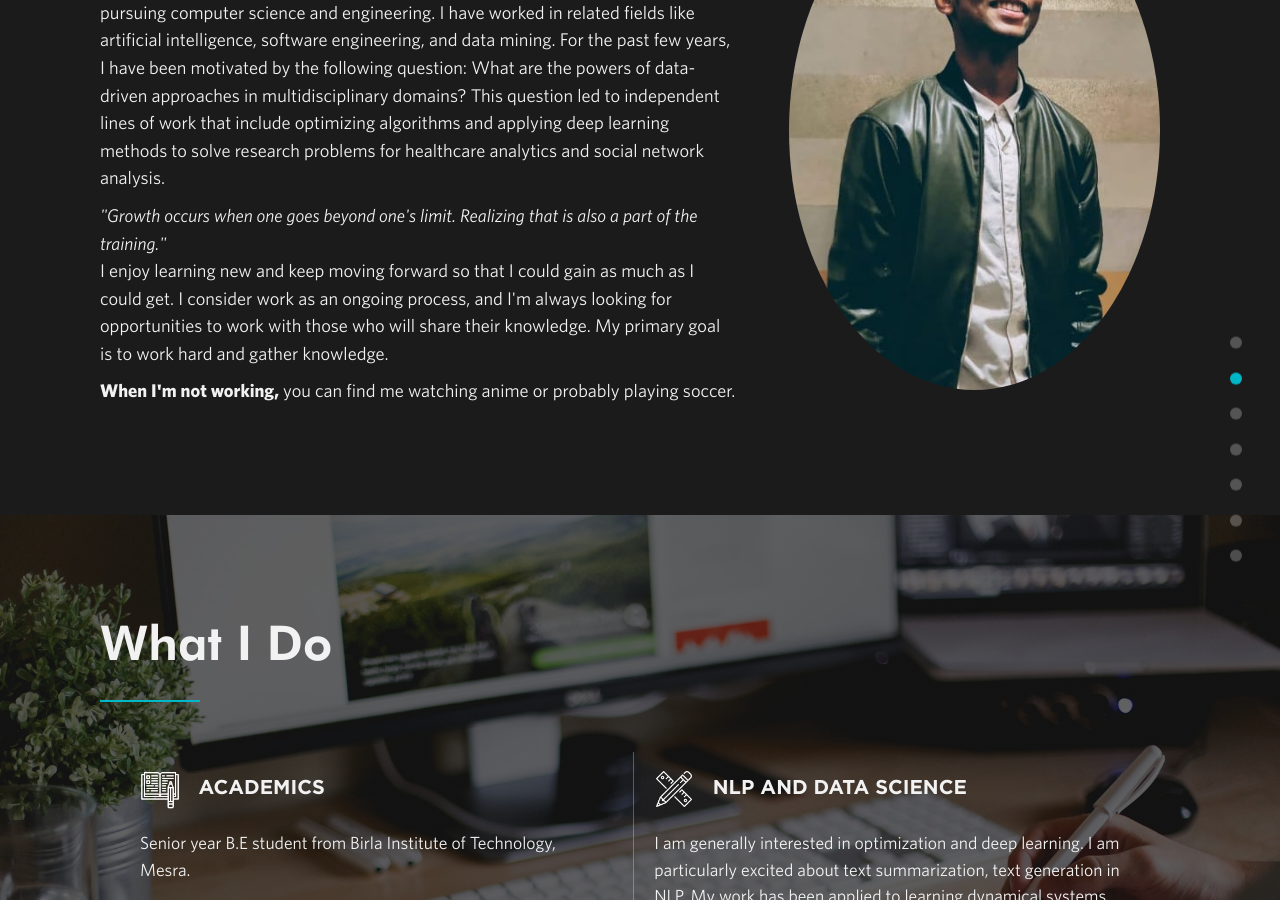
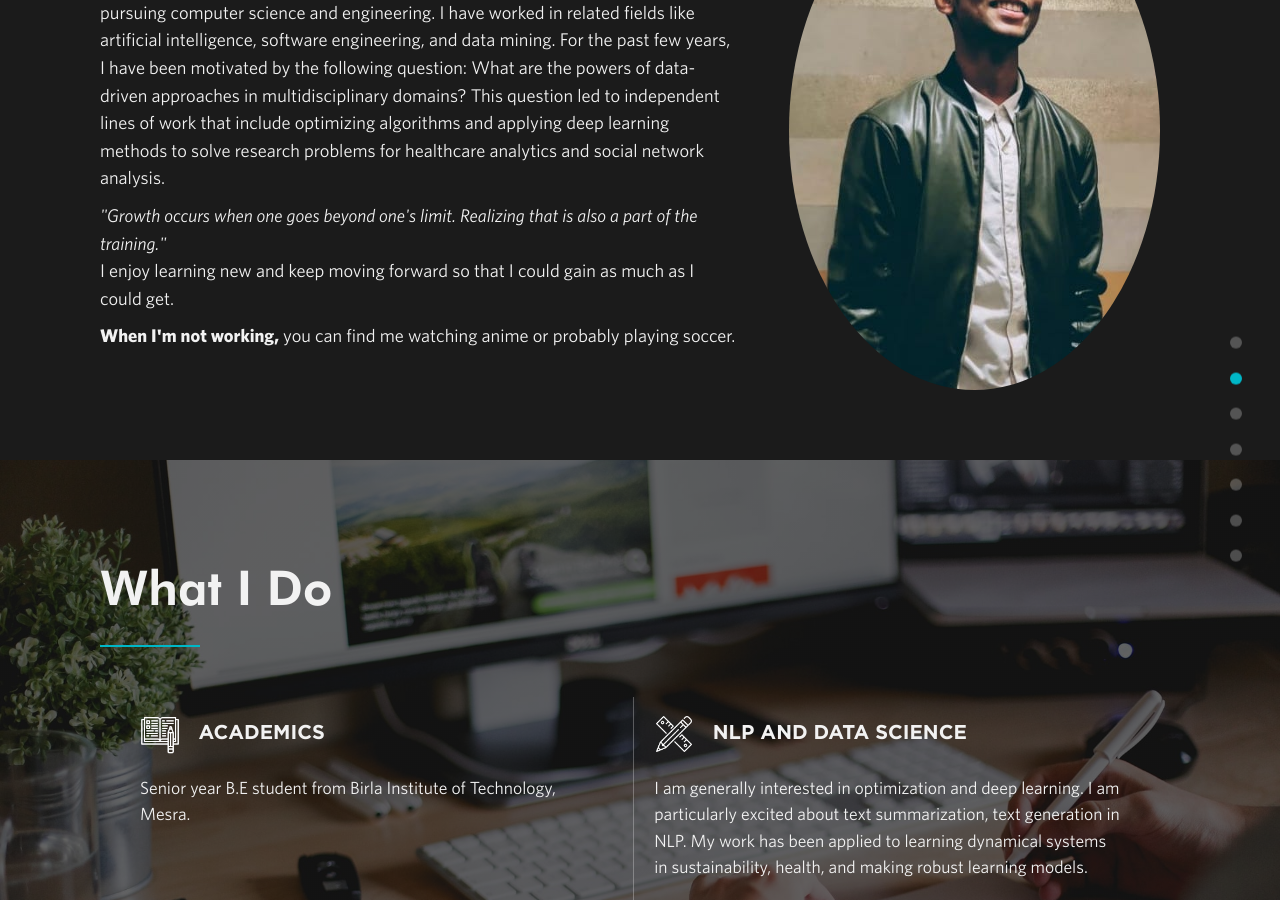
Before and after one commit to sumit6597/sumit6597.github.io, a Jekyll site: the page built from index.html, in a window 1280 px wide and 900 px high, scrolled down 1223 px. Built offline with Jekyll 4.4.1, drawn with Linux system fonts in a browser that asks for light colours; nearby versions of some CDN libraries.

Commit message:
Update about.html

```diff
--- a/_includes/about.html
+++ b/_includes/about.html
@@ -8,7 +8,7 @@
         <img class="headshot" src="img/headshot.jpg" alt="headshot">
         <div class="about-text-wrapper">
           <p class="about-text"><strong>I'm currently a senior year student at Birla Institute of Technology, Mesra</strong> pursuing computer science and engineering. I have worked in related fields like artificial intelligence, software engineering, and data mining. For the past few years, I have been motivated by the following question: What are the powers of data-driven approaches in multidisciplinary domains? This question led to independent lines of work that include optimizing algorithms and applying deep learning methods to solve research problems for healthcare analytics and social network analysis. </p>
-          <p class="about-text"><cite>"Growth occurs when one goes beyond one's limit. Realizing that is also a part of the training."</cite><br>I enjoy learning new and keep moving forward so that I could gain as much as I could get. I consider work as an ongoing process, and I'm always looking for opportunities to work with those who will share their knowledge. My primary goal is to work hard and gather knowledge.</p>
+          <p class="about-text"><cite>"Growth occurs when one goes beyond one's limit. Realizing that is also a part of the training."</cite><br>I enjoy learning new and keep moving forward so that I could gain as much as I could get.</p>
           <p class="about-text"><strong>When I'm not working,</strong> you can find me watching anime or probably playing soccer.</p>
         </div>
       </div>
```
